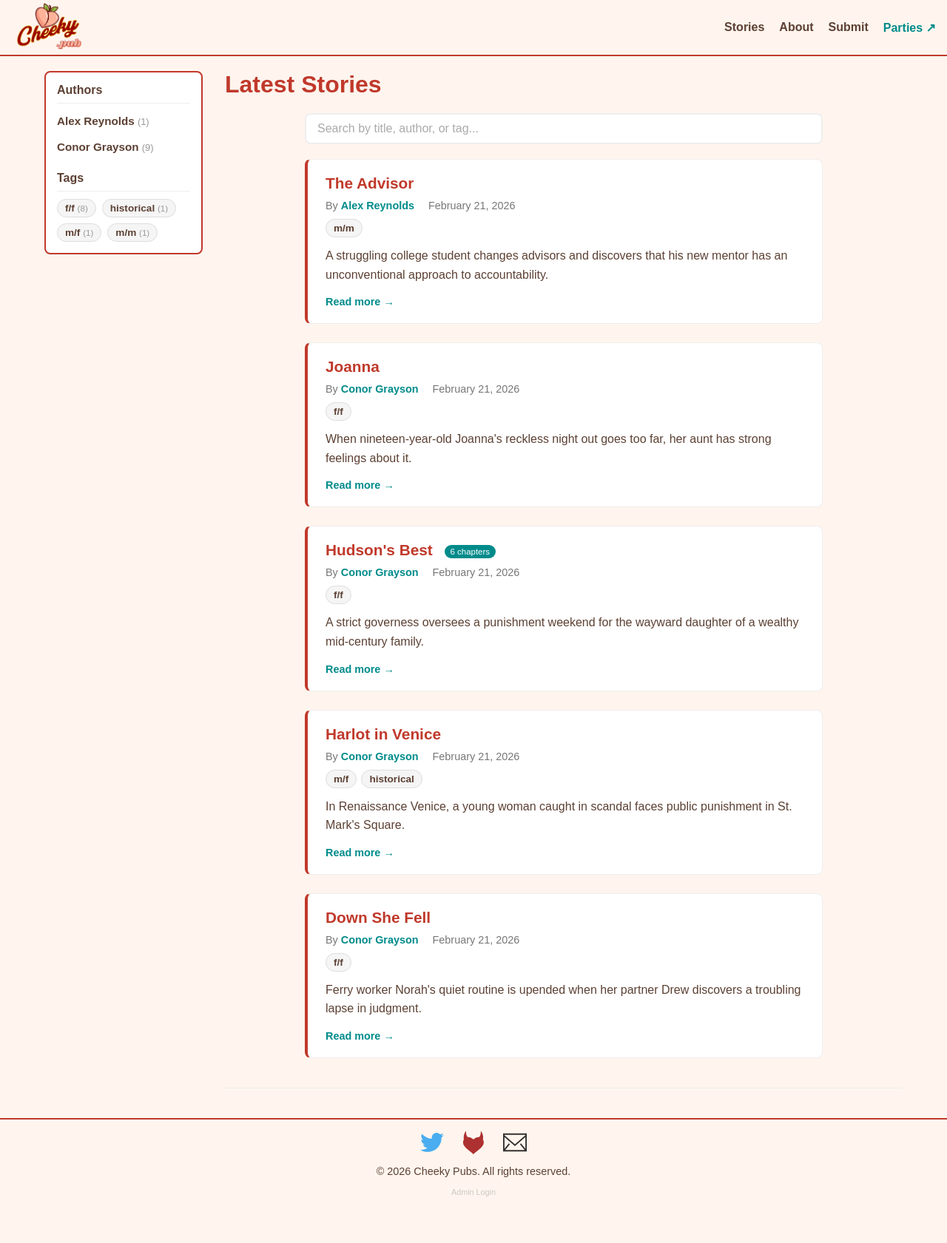
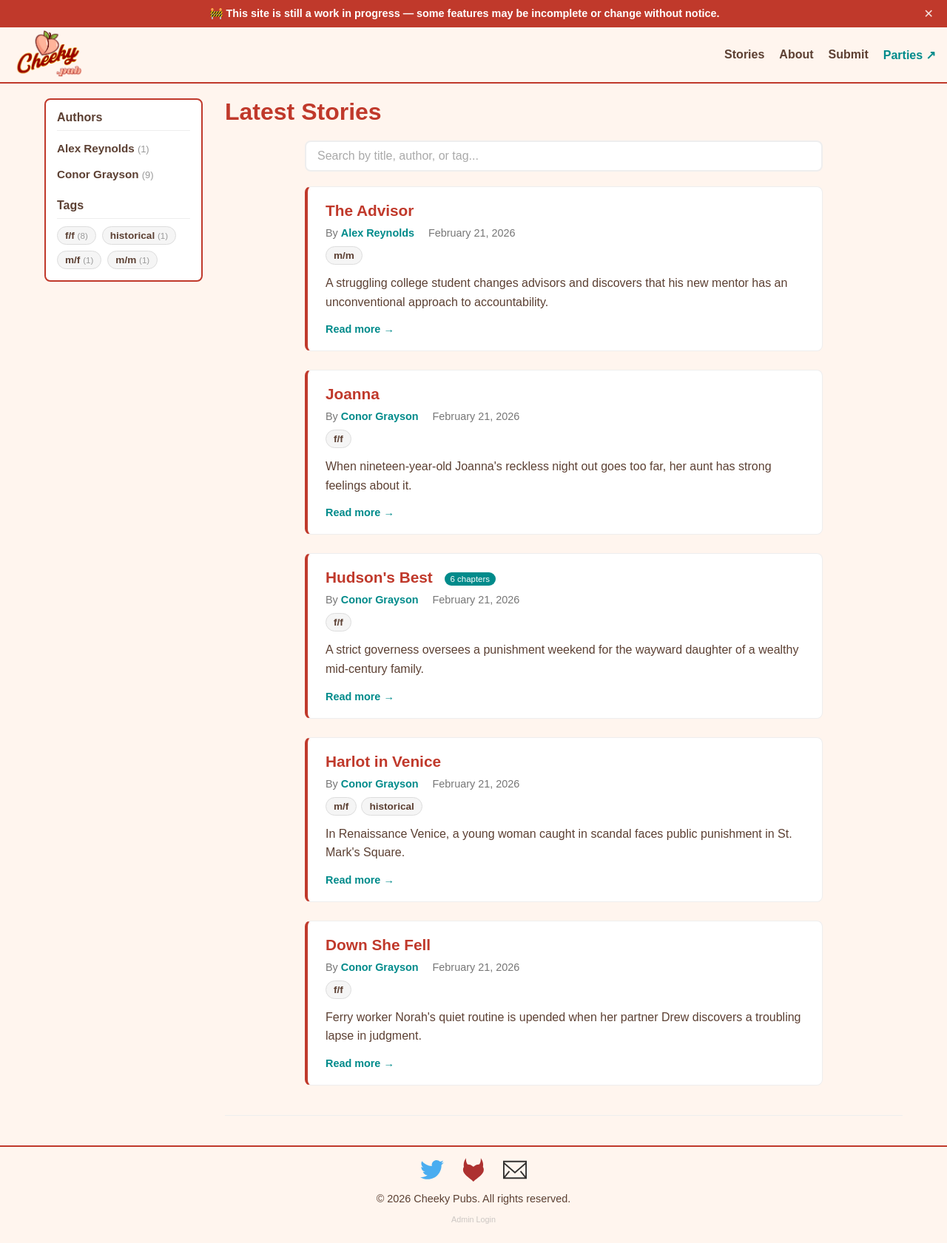
Before and after one commit to cheekypubs/cheekypubs.github.io, a Jekyll site: the page built from index.html, in a window 1280 px wide. Shown: the whole page at 74% size. Built offline with Jekyll 4.4.1, drawn with Linux system fonts in a browser that asks for light colours; before the commit the page ends 1644 px from its top, so only the background shows below that.

Commit message:
Add dismissible WIP banner to alert users the site is a work in progress
Co-authored-by: cheekypubs <130378537+cheekypubs@users.noreply.github.com>

```diff
--- a/_layouts/default.html
+++ b/_layouts/default.html
@@ -11,6 +11,11 @@
     <link rel="apple-touch-icon" href="{{ '/assets/images/logo/apple-touch-icon.png' | absolute_url }}">
 </head>
 <body>
+
+    <div class="wip-banner" id="wipBanner" role="alert">
+        <span>🚧 This site is still a work in progress — some features may be incomplete or change without notice.</span>
+        <button class="wip-banner-close" id="wipBannerClose" aria-label="Dismiss notice">✕</button>
+    </div>
 
     <header class="header">
         {% include header.html %}
--- a/assets/css/style.css
+++ b/assets/css/style.css
@@ -11,6 +11,37 @@ body {
     display: flex;
     flex-direction: column;
     min-height: 100vh;
+}
+
+/* WIP Banner */
+.wip-banner {
+    background-color: #C0392B;
+    color: #fff;
+    text-align: center;
+    padding: 10px 40px 10px 16px;
+    font-size: 0.9rem;
+    font-weight: bold;
+    position: relative;
+    z-index: 1000;
+}
+
+.wip-banner-close {
+    position: absolute;
+    right: 12px;
+    top: 50%;
+    transform: translateY(-50%);
+    background: none;
+    border: none;
+    color: #fff;
+    font-size: 1rem;
+    cursor: pointer;
+    padding: 2px 6px;
+    line-height: 1;
+    opacity: 0.85;
+}
+
+.wip-banner-close:hover {
+    opacity: 1;
 }
 
 /* Header Styles */
```
Also changed, not shown: other parts of _layouts/default.html (+16 -0 lines).
